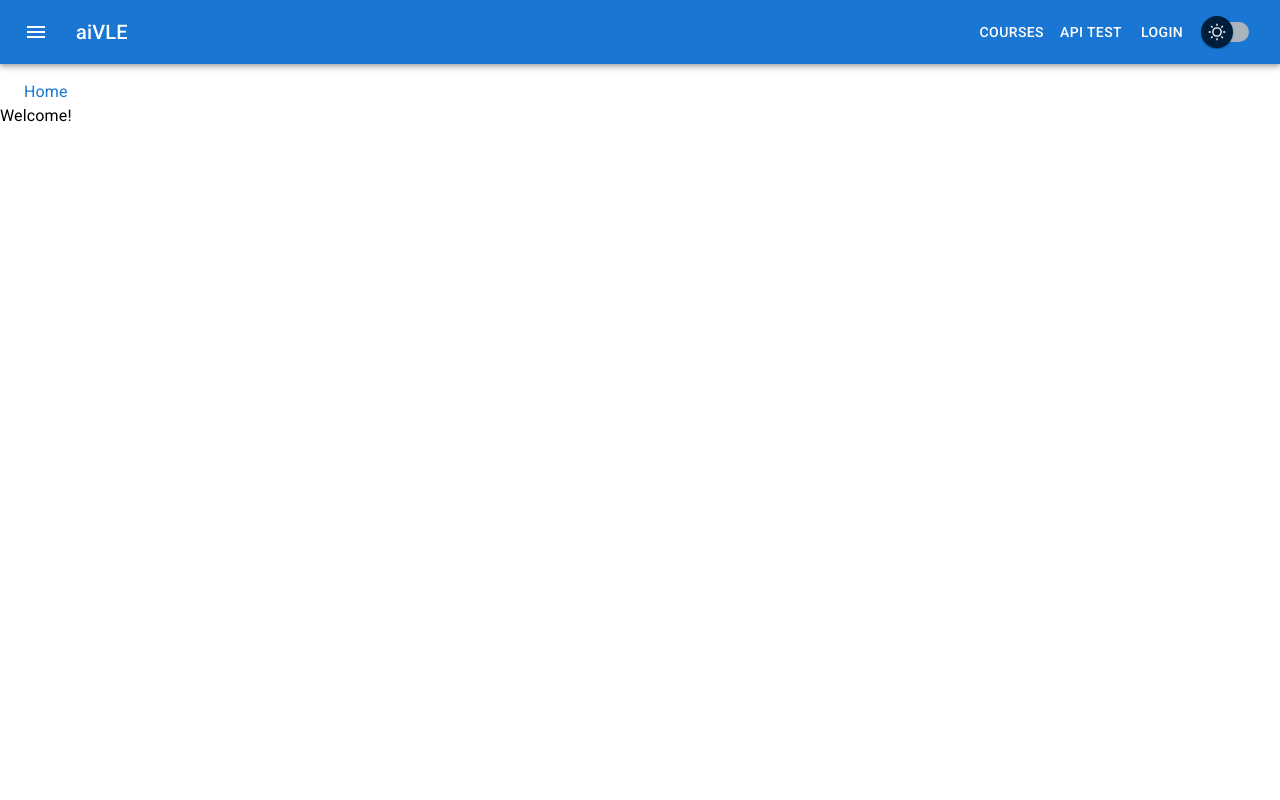
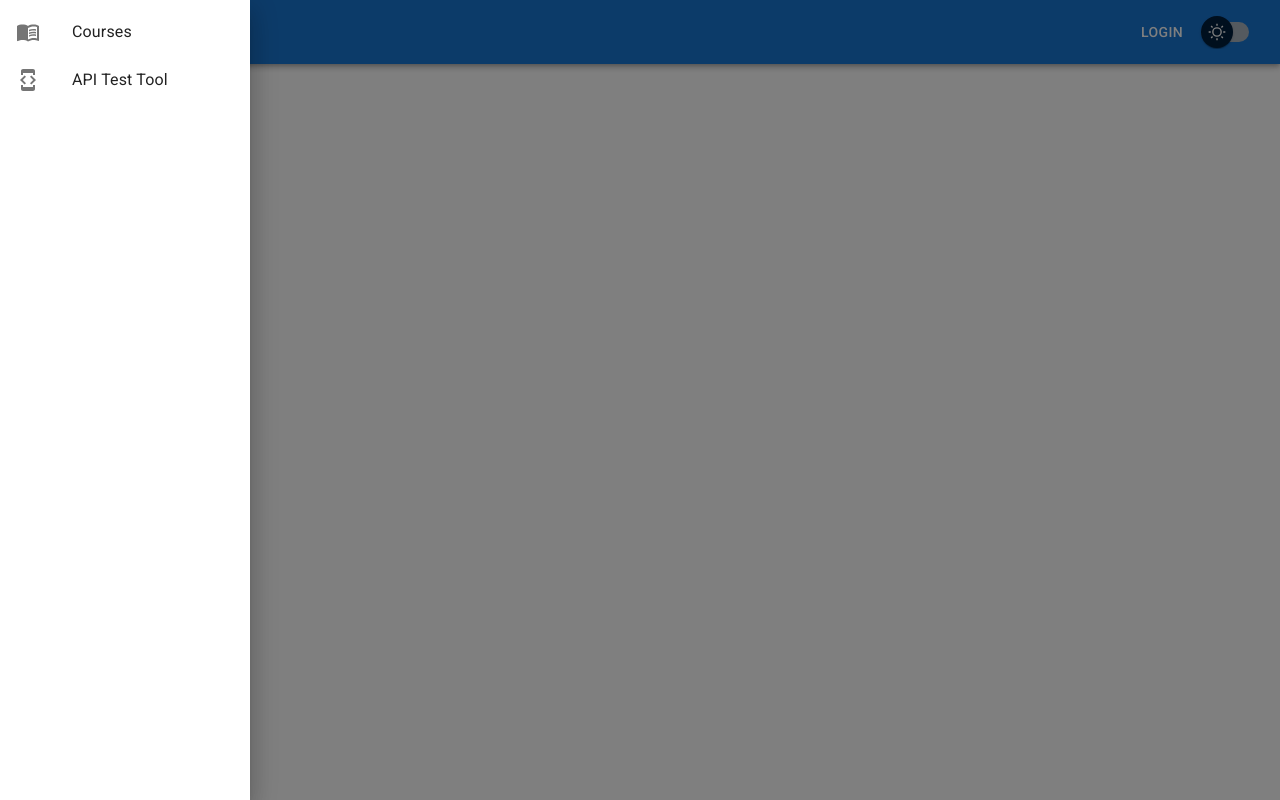
Before and after one commit to le0tan/aivle-fe, a React (Create React App) app: page /courses/1 in a window 1280 px wide. Both pictures are taken after a click on the button "menu". Built offline with nearby package versions, Linux system fonts and the light colour scheme.

Commit message:
appbar: move link to drawer

```diff
--- a/src/App.js
+++ b/src/App.js
@@ -1,5 +1,18 @@
-import React from 'react';
-import {AppBar, Button, IconButton, Link, Toolbar, Typography} from "@mui/material";
+import React, {useContext, useState} from 'react';
+import {
+  AppBar,
+  Box,
+  Button,
+  Drawer,
+  IconButton,
+  Link,
+  List,
+  ListItemButton,
+  ListItemIcon,
+  ListItemText,
+  Toolbar,
+  Typography
+} from "@mui/material";
 import {createTheme, ThemeProvider, useTheme} from "@mui/material/styles";
 import {useDispatch, useSelector} from "react-redux";
 import {logout, selectLoggedIn} from "./redux/authSlice";
@@ -13,6 +26,7 @@ import CoursePage from "./pages/courses";
 import CourseDetail from "./pages/course_detail";
 import MuiBreadcrumbs from "./components/breadcrumbs";
 import {selectIsDark, setDark, setLight} from "./redux/darkModeSlice";
+import {DeveloperMode, MenuBook} from "@mui/icons-material";
 
 const MyApp = () => {
   const isLoggedIn = useSelector(selectLoggedIn);
@@ -24,24 +38,24 @@ const MyApp = () => {
     history.push("/signin");
   }
   const theme = useTheme();
-  const colorMode = React.useContext(ColorModeContext);
+  const colorMode = useContext(ColorModeContext);
   const onSwitchChange = (event) => {
     colorMode.setColorMode(event.target.checked);
     sessionStorage.setItem("mode", event.target.checked ? "dark" : "light");
   };
+  const [openDrawer, setOpenDrawer] = useState(false);
 
   return (
     <React.Fragment>
       <AppBar position="static">
         <Toolbar>
-          <IconButton edge="start" color="inherit" aria-label="menu" size="large" sx={{marginRight: 2}}>
+          <IconButton edge="start" color="inherit" aria-label="menu" size="large" sx={{marginRight: 2}}
+                      onClick={() => setOpenDrawer(true)}>
             <MenuIcon/>
           </IconButton>
           <Typography variant="h6" sx={{flexGrow: 1, textAlign: "left"}}>
             <Link color="inherit" underline={"none"} component={RouterLink} to="/">aiVLE</Link>
           </Typography>
-          <Button color="inherit" component={RouterLink} to="/courses">Courses</Button>
-          <Button color="inherit" component={RouterLink} to="/api_test">API Test</Button>
           {
             !isLoggedIn
               ? <Button color="inherit" component={RouterLink} to="/signin">Login</Button>
@@ -51,6 +65,24 @@ const MyApp = () => {
         </Toolbar>
       </AppBar>
       <MuiBreadcrumbs/>
+      <Drawer open={openDrawer} onClose={() => setOpenDrawer(false)}>
+        <Box sx={{width: 250}} role="presentation" onClick={() => setOpenDrawer(false)}
+             onKeyDown={() => setOpenDrawer(false)}>
+          <List>
+            <ListItemButton key={"course"} component={RouterLink} to="/courses">
+              <ListItemIcon><MenuBook/></ListItemIcon>
+              <ListItemText primary={"Courses"}/>
+            </ListItemButton>
+            <ListItemButton key={"api_tool"} component={RouterLink} to="/api_test">
+              <ListItemIcon><DeveloperMode/></ListItemIcon>
+              <ListItemText primary={"API Test Tool"}/>
+            </ListItemButton>
+          </List>
+          {/*<Divider/>*/}
+          {/*<List>*/}
+          {/*</List>*/}
+        </Box>
+      </Drawer>
       <Switch>
         <Route path="/signin">
           <SignIn/>
```
